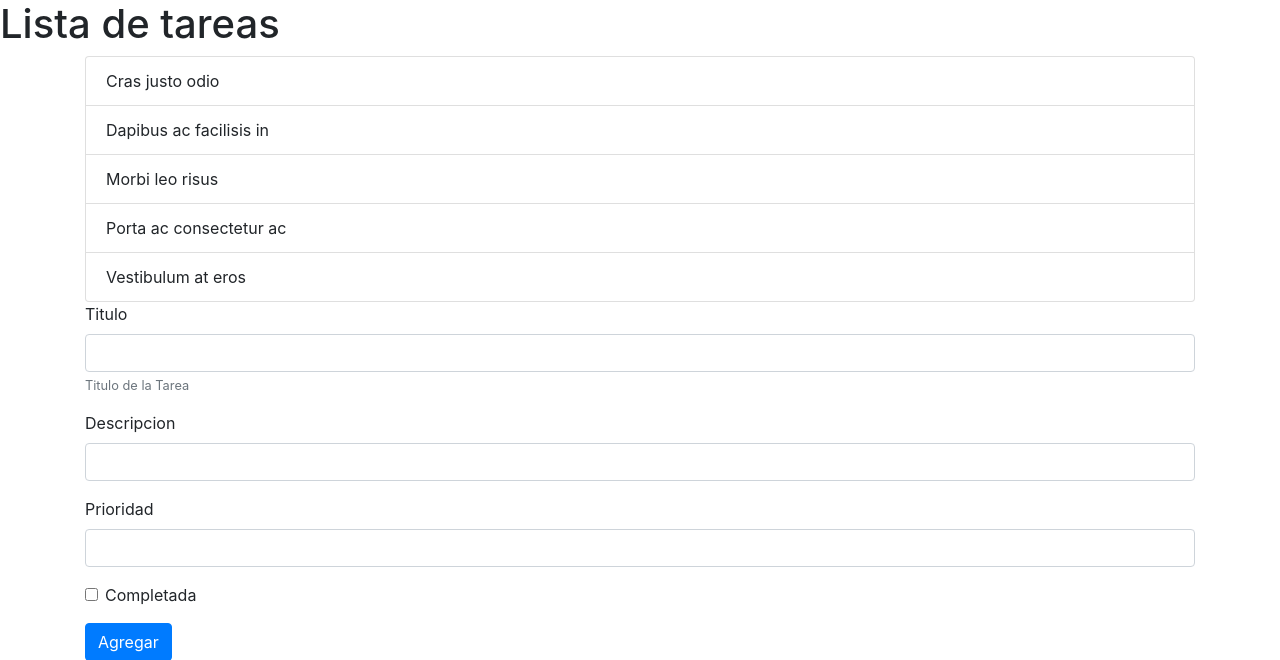
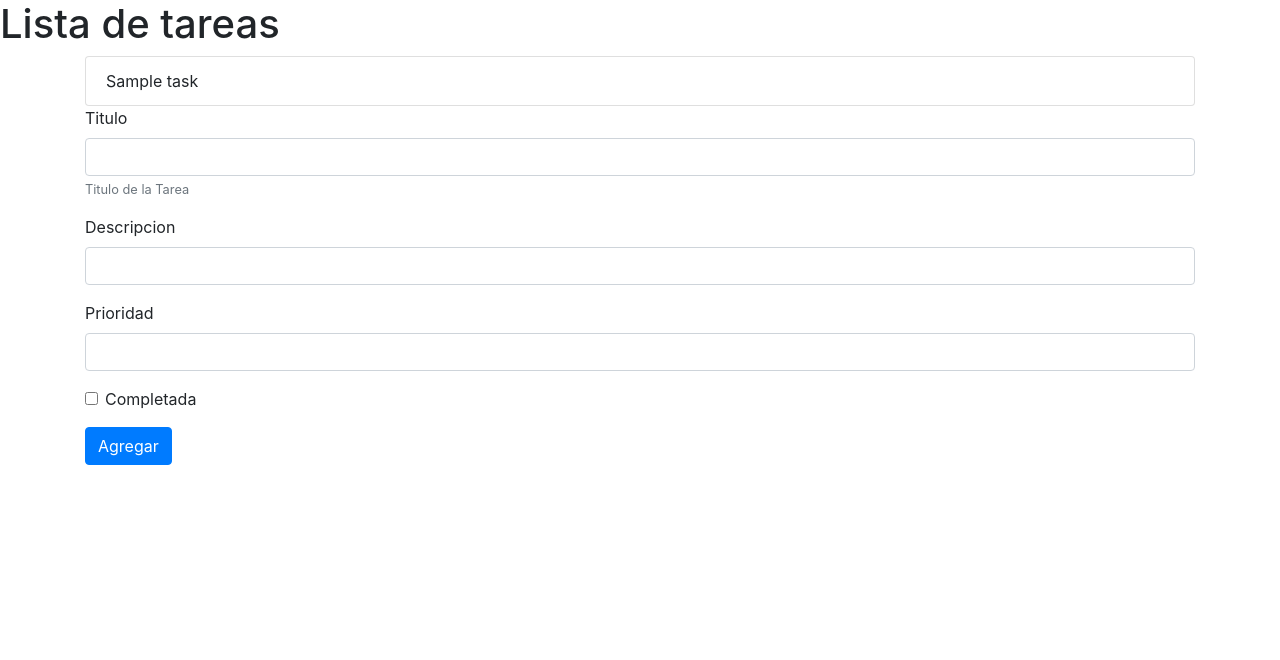
Before and after one commit to reddal/TaskApp, a PHP site: page /router.php in a window 1280 px wide. Shown: the top 660 px of the page. Run offline with PHP 8.4, Linux system fonts and the light colour scheme; tables that the repository leaves empty or names only in its code hold one stand-in row (values such as "Sample post").

Commit message:
SELECT from DB

```diff
--- /dev/null
+++ b/database.php
@@ -0,0 +1,9 @@
+<?php
+
+function GetTasks(){
+    $db = new PDO('mysql:host=localhost;'.'dbname=db_tasks;charset=utf8', 'root', '');
+    $sentencia = $db->prepare("SELECT * FROM task");
+    $sentencia->execute();
+    return $sentencia->fetchAll(PDO::FETCH_OBJ);
+}
+?>
--- a/index.php
+++ b/index.php
@@ -1,7 +1,13 @@
 <?php
+
+  require_once "database.php";
 
   function Home(){
     $title = "Lista de tareas";
+
+
+
+
 ?>
 
 
@@ -23,12 +29,15 @@
       <div class="container">
 
           <ul class="list-group">
-              <li class="list-group-item">Cras justo odio</li>
-              <li class="list-group-item">Dapibus ac facilisis in</li>
-              <li class="list-group-item">Morbi leo risus</li>
-              <li class="list-group-item">Porta ac consectetur ac</li>
-              <li class="list-group-item">Vestibulum at eros</li>
-            </ul>
+
+            <?php
+              $tasksFromDb = GetTasks();
+              foreach($tasksFromDb as $task){
+                echo '<li class="list-group-item">' . $task->title . "</li>";
+              }
+            ?>
+
+          </ul>
       </div>
 
   <div class="container">
```
